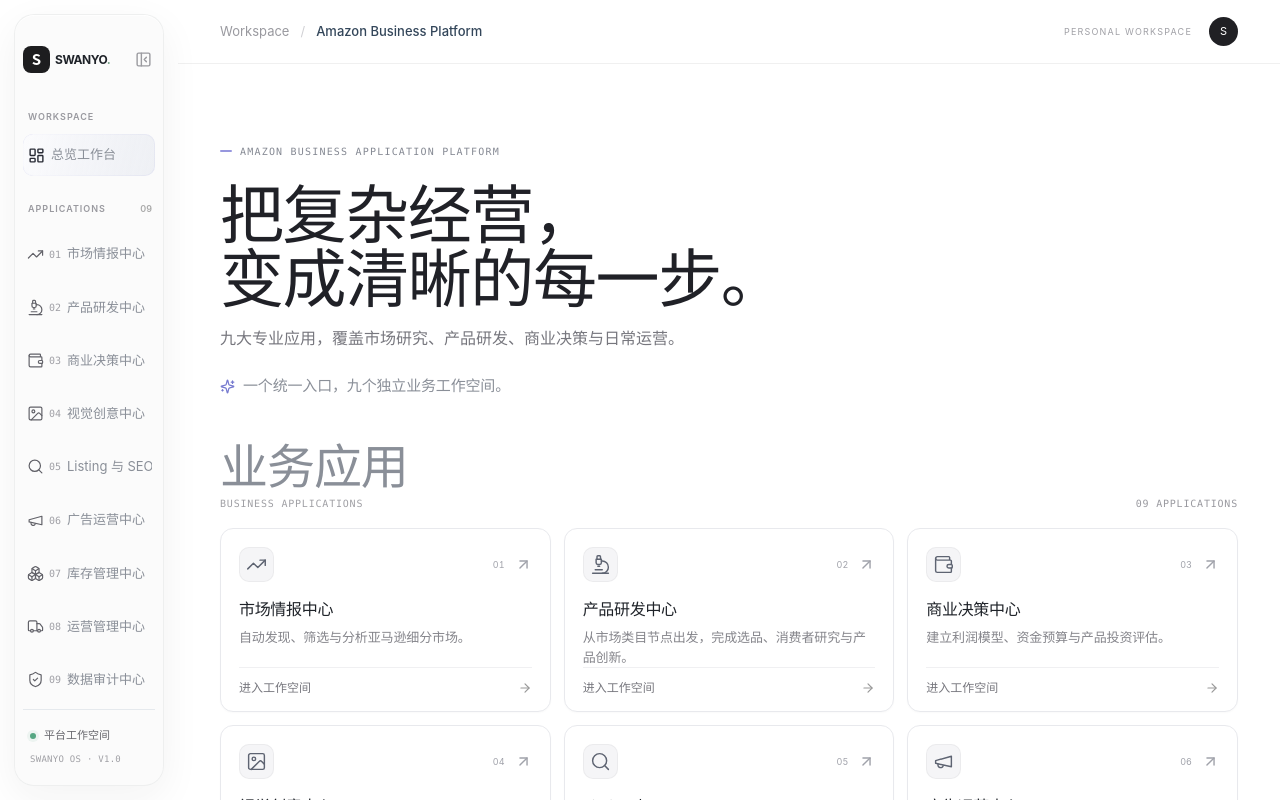
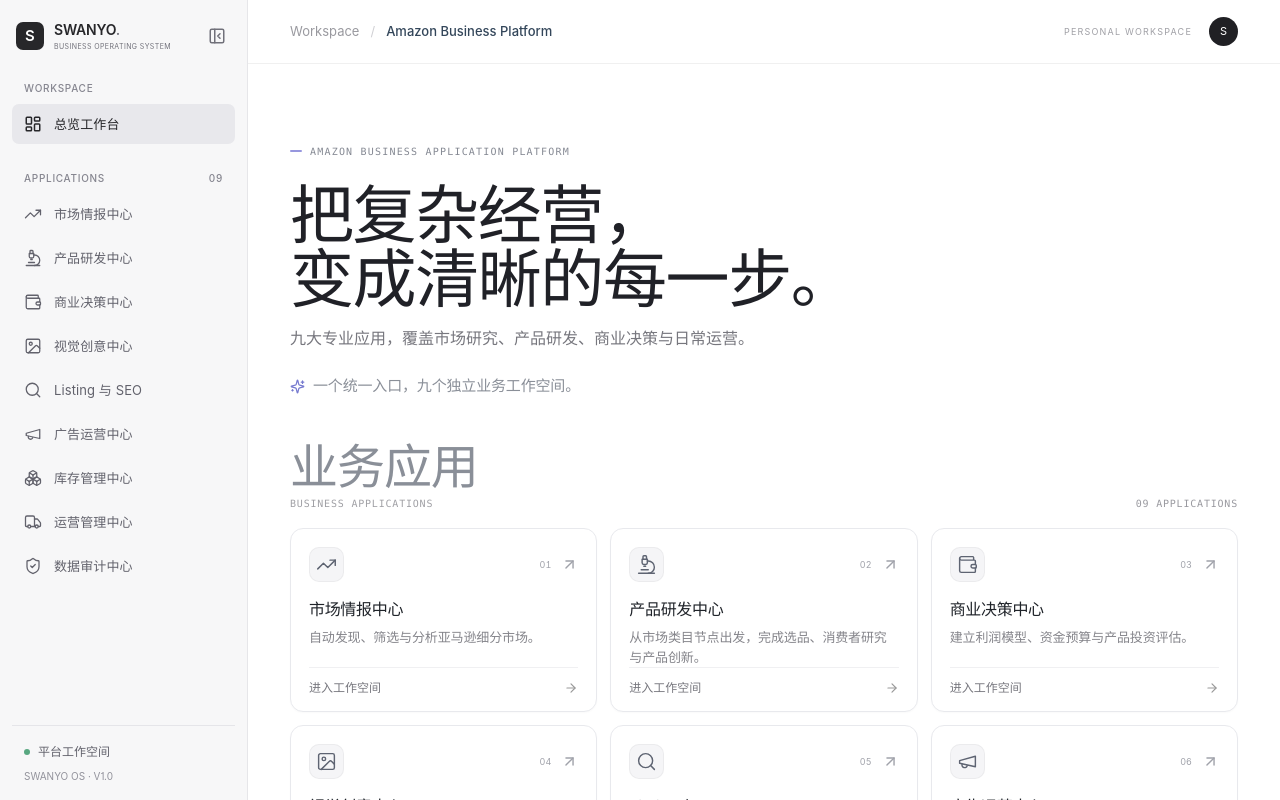
Before and after one commit to kaiyuguoji-ship-it/gpt, a Next.js app: page / in a window 1280 px wide. Shown: the top 800 px of the page. Built offline with nearby package versions, Linux system fonts and the light colour scheme.

Commit message:
Rebuild sidebar spacing, neutral colors and centered collapsed controls

```diff
--- a/app/layout.tsx
+++ b/app/layout.tsx
@@ -2,6 +2,7 @@ import type { Metadata } from 'next';
 import { SidebarNavigation } from '@/components/sidebar-navigation';
 import '@fontsource-variable/inter';
 import './globals.css';
+import './navigation.css';
 
 export const metadata: Metadata = {
   title: 'SWANYO OS · Amazon Business Platform',
--- /dev/null
+++ b/app/navigation.css
@@ -0,0 +1,52 @@
+/* Isolated navigation rules: legacy sidebar overrides do not affect this rail. */
+.navigation-rail {
+  position: fixed; inset: 0 auto 0 0; z-index: 30;
+  width: 248px; padding: 16px 12px;
+  display: flex; flex-direction: column;
+  background: #f7f7f8; border-right: 1px solid #e6e6e9;
+  color: #52525b; font-family: var(--font-family);
+  transition: width 200ms ease;
+}
+.rail-header { display: flex; align-items: center; gap: 8px; min-height: 40px; margin-bottom: 24px; }
+.rail-brand { display: flex; flex: 1; align-items: center; gap: 10px; min-width: 0; padding-left: 4px; }
+.rail-mark { width: 28px; height: 28px; flex: none; display: grid; place-items: center; background: #27272a; color: #fff; border-radius: 7px; font-size: 15px; font-weight: 600; }
+.rail-brand-copy strong { font-size: 14px; line-height: 20px; font-weight: 600; letter-spacing: -.2px; color: #27272a; }
+.rail-brand-copy strong span { color: #71717a; }
+.rail-brand-copy small { display: block; font-size: 7px; line-height: 12px; letter-spacing: .4px; color: #71717a; white-space: nowrap; }
+.rail-toggle { display: grid; place-items: center; width: 36px; height: 36px; flex: 0 0 36px; padding: 0; border: 0; border-radius: 7px; background: transparent; color: #71717a; }
+.rail-toggle svg,.rail-link svg { display: block; width: 18px; height: 18px; flex: none; }
+.rail-toggle:hover { background: #eaeaed; color: #27272a; }
+.rail-main { min-height: 0; flex: 1; overflow-y: auto; scrollbar-width: thin; }
+.rail-label { display: flex; justify-content: space-between; padding: 0 12px; margin: 0 0 8px; font-size: 10px; line-height: 16px; font-weight: 500; letter-spacing: .7px; color: #85858f; }
+.rail-app-label { margin-top: 26px; }
+.rail-main nav { display: flex; flex-direction: column; gap: 4px; }
+.rail-link { display: flex; align-items: center; gap: 12px; min-height: 40px; padding: 9px 12px; border-radius: 7px; color: #62626c; transition: background 140ms ease, color 140ms ease; }
+.rail-name { font-size: 13px; line-height: 22px; font-weight: 400; letter-spacing: .1px; white-space: nowrap; }
+.rail-index { display: none; }
+.rail-link:hover { background: #ededf0; color: #27272a; }
+.rail-link[aria-current="page"] { background: #e8e8ec; color: #27272a; }
+.rail-link[aria-current="page"] .rail-name { font-weight: 500; }
+.rail-toggle:focus-visible,.rail-link:focus-visible,.rail-brand:focus-visible { outline: 2px solid #8583c9; outline-offset: -2px; }
+.rail-footer { margin-top: 20px; padding: 16px 12px 0; border-top: 1px solid #e5e5e9; }
+.rail-state { display: flex; align-items: center; gap: 8px; font-size: 12px; line-height: 20px; color: #62626c; }
+.rail-state i { width: 6px; height: 6px; border-radius: 50%; background: #58a780; }
+.rail-footer small { display: block; margin-top: 6px; font-size: 10px; line-height: 16px; color: #92929b; }
+body:has(.navigation-rail) .workspace { margin-left: 248px; transition: margin-left 200ms ease; }
+body:has(.navigation-rail) .site-footer { margin-left: auto; }
+.navigation-rail.is-collapsed { width: 64px; padding: 16px 10px; }
+.navigation-rail.is-collapsed .rail-header { justify-content: center; }
+.navigation-rail.is-collapsed .rail-brand,
+.navigation-rail.is-collapsed .rail-label,
+.navigation-rail.is-collapsed .rail-name,
+.navigation-rail.is-collapsed .rail-footer { display: none; }
+.navigation-rail.is-collapsed .rail-main { overflow-x: hidden; }
+.navigation-rail.is-collapsed .rail-link { width: 44px; height: 40px; padding: 0; justify-content: center; gap: 0; }
+.navigation-rail.is-collapsed .rail-overview { margin-bottom: 20px; }
+body:has(.navigation-rail.is-collapsed) .workspace { margin-left: 64px; }
+@media (max-width: 760px) {
+  .navigation-rail:not(.is-collapsed) { box-shadow: 8px 0 32px #18181b12; }
+  body:has(.navigation-rail) .workspace { margin-left: 64px; }
+}
+@media (prefers-reduced-motion: reduce) {
+  .navigation-rail,.rail-link,body:has(.navigation-rail) .workspace { transition: none; }
+}
--- a/components/sidebar-navigation.tsx
+++ b/components/sidebar-navigation.tsx
@@ -12,27 +12,29 @@ export function SidebarNavigation() {
   const [collapsed, setCollapsed] = useState(false);
 
   useEffect(() => {
-    setCollapsed(window.localStorage.getItem('swanyo-sidebar-collapsed') === 'true');
+    try { setCollapsed(window.localStorage.getItem('swanyo-sidebar-collapsed') === 'true'); } catch { /* Storage may be disabled. */ }
   }, []);
 
   function toggleSidebar() {
     setCollapsed((current) => {
       const next = !current;
-      window.localStorage.setItem('swanyo-sidebar-collapsed', String(next));
+      try { window.localStorage.setItem('swanyo-sidebar-collapsed', String(next)); } catch { /* Keep the toggle usable without storage. */ }
       return next;
     });
   }
 
   return (
-    <aside className={`sidebar ${collapsed ? 'is-collapsed' : ''}`}>
-      <div className="sidebar-brand-row">
-        <Link href="/" className="brand" aria-label="SWANYO OS 首页" title="SWANYO OS">
-          <span className="brand-mark">S</span>
-          <span className="brand-copy"><strong>SWANYO<span>.</span></strong><small>BUSINESS OPERATING SYSTEM</small></span>
+    <aside className={`navigation-rail ${collapsed ? 'is-collapsed' : ''}`}>
+      <div className="rail-header">
+        <Link href="/" className="rail-brand" aria-label="SWANYO OS 首页" title="SWANYO OS">
+          <span className="rail-mark">S</span>
+          <span className="rail-brand-copy"><strong>SWANYO<span>.</span></strong><small>BUSINESS OPERATING SYSTEM</small></span>
         </Link>
         <button
-          className="sidebar-toggle"
+          className="rail-toggle"
           type="button"
+          aria-expanded={!collapsed}
+          aria-controls="business-navigation"
           onClick={toggleSidebar}
           aria-label={collapsed ? '展开侧边栏' : '折叠侧边栏'}
           title={collapsed ? '展开侧边栏' : '折叠侧边栏'}
@@ -40,28 +42,28 @@ export function SidebarNavigation() {
           {collapsed ? <PanelLeftOpen size={17}/> : <PanelLeftClose size={17}/>}
         </button>
       </div>
-      <div className="sidebar-main">
-        <div className="nav-label">WORKSPACE</div>
-        <Link href="/" title="总览工作台" className="nav-link overview-link" aria-current={isHome ? 'page' : undefined}>
-          <LayoutDashboard size={17}/><span>总览工作台</span>
+      <div className="rail-main">
+        <div className="rail-label">WORKSPACE</div>
+        <Link href="/" title="总览工作台" className="rail-link rail-overview" aria-current={isHome ? 'page' : undefined}>
+          <LayoutDashboard size={17}/><span className="rail-name">总览工作台</span>
         </Link>
-        <div className="nav-label app-label">APPLICATIONS <span>09</span></div>
-        <nav aria-label="业务应用">
+        <div className="rail-label rail-app-label">APPLICATIONS <span>09</span></div>
+        <nav id="business-navigation" aria-label="业务应用">
           {centers.map((center, index) => {
             const href = `/centers/${index + 1}/`;
             const active = pathname === href || pathname === href.slice(0, -1);
             return (
-              <Link className="nav-link" key={center.en} href={href} title={center.name} aria-current={active ? 'page' : undefined}>
+              <Link className="rail-link" key={center.en} href={href} title={center.name} aria-current={active ? 'page' : undefined}>
                 <center.icon size={17} strokeWidth={1.7}/>
-                <span className="nav-index">{String(index + 1).padStart(2, '0')}</span>
-                <span className="nav-name">{center.name}</span>
+                <span className="rail-index">{String(index + 1).padStart(2, '0')}</span>
+                <span className="rail-name">{center.name}</span>
               </Link>
             );
           })}
         </nav>
       </div>
-      <div className="sidebar-bottom">
-        <div className="system-state"><i/><span>平台工作空间</span></div>
+      <div className="rail-footer">
+        <div className="rail-state"><i/><span>平台工作空间</span></div>
         <small>SWANYO OS · V1.0</small>
       </div>
     </aside>
```
